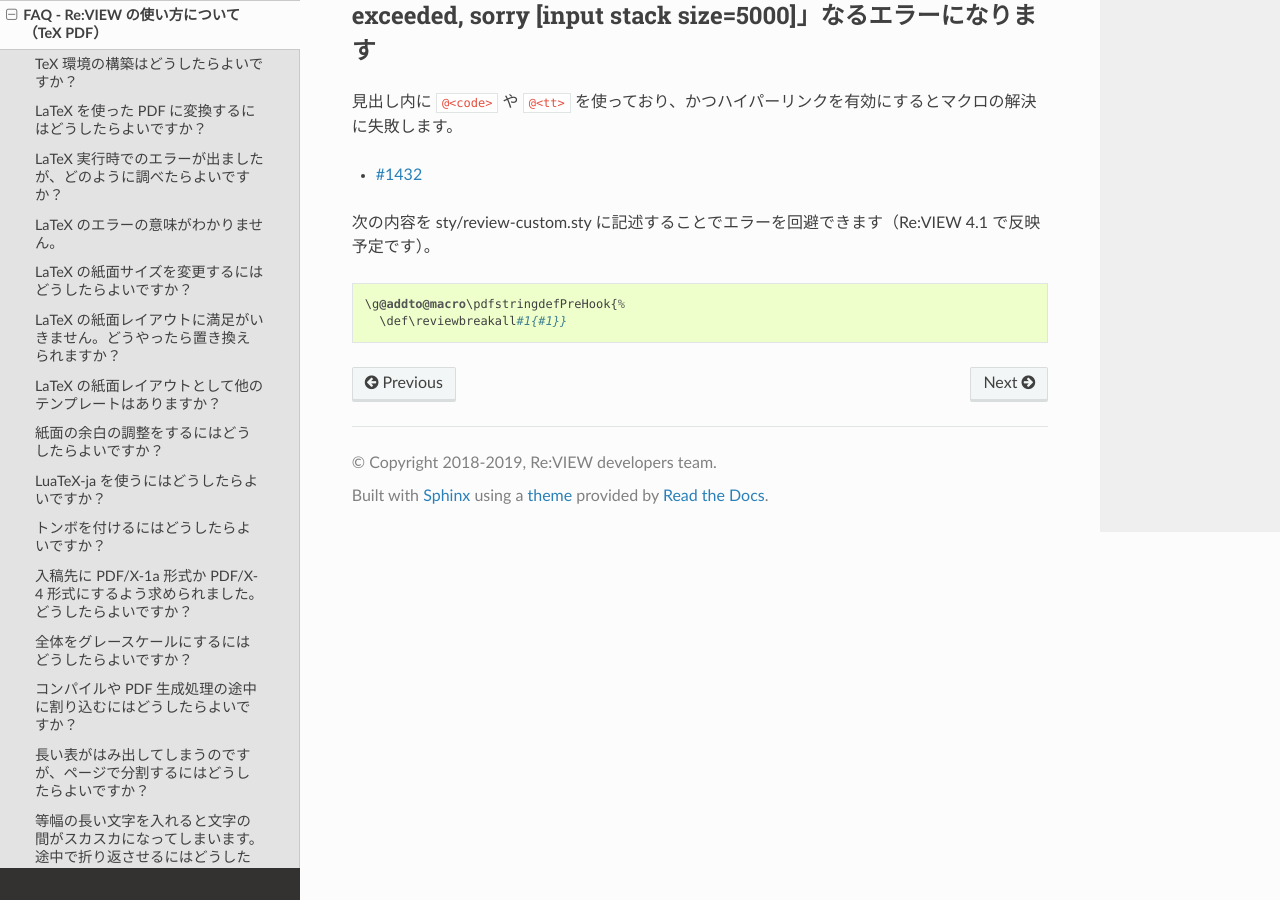
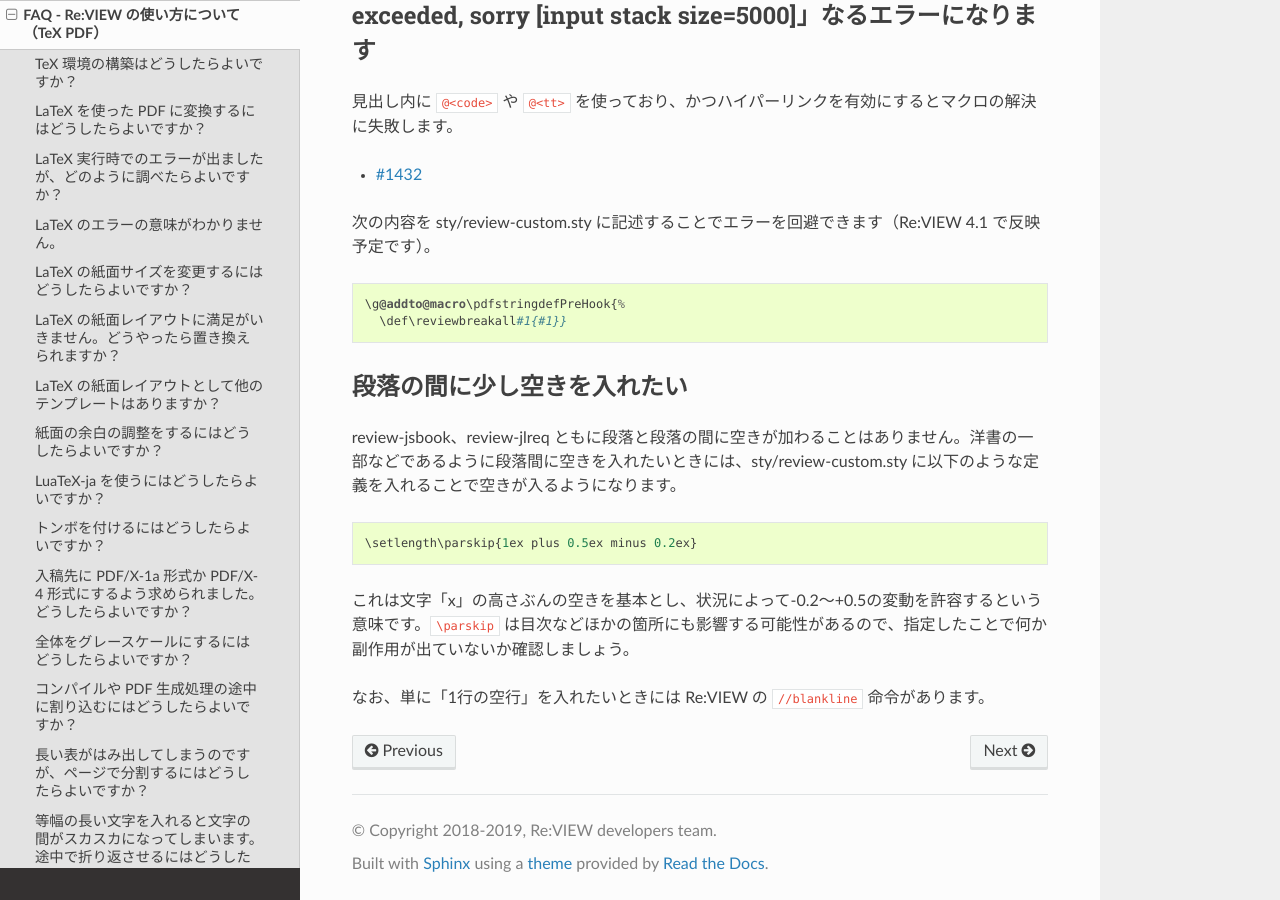
Before and after one commit to reviewml/reviewknowledge-ja, a Sphinx documentation site: the page built from docs/faq/faq-tex.md, in a window 1280 px wide and 900 px high, scrolled down 26881 px. Built offline with Sphinx 7.4.7 and the Read the Docs theme 2.0.0, drawn with Linux system fonts in a browser that asks for light colours.

Commit message:
段落アキ

````diff
--- a/docs/faq/faq-tex.md
+++ b/docs/faq/faq-tex.md
@@ -938,3 +938,15 @@ config.yml の `advfile` パラメータに LaTeX ソースのファイルを指
 \g@addto@macro\pdfstringdefPreHook{%
   \def\reviewbreakall#1{#1}}
 ```
+
+## 段落の間に少し空きを入れたい
+
+review-jsbook、review-jlreq ともに段落と段落の間に空きが加わることはありません。洋書の一部などであるように段落間に空きを入れたいときには、sty/review-custom.sty に以下のような定義を入れることで空きが入るようになります。
+
+```
+\setlength\parskip{1ex plus 0.5ex minus 0.2ex}
+```
+
+これは文字「x」の高さぶんの空きを基本とし、状況によって-0.2〜+0.5の変動を許容するという意味です。`\parskip` は目次などほかの箇所にも影響する可能性があるので、指定したことで何か副作用が出ていないか確認しましょう。
+
+なお、単に「1行の空行」を入れたいときには Re:VIEW の `//blankline` 命令があります。
````
